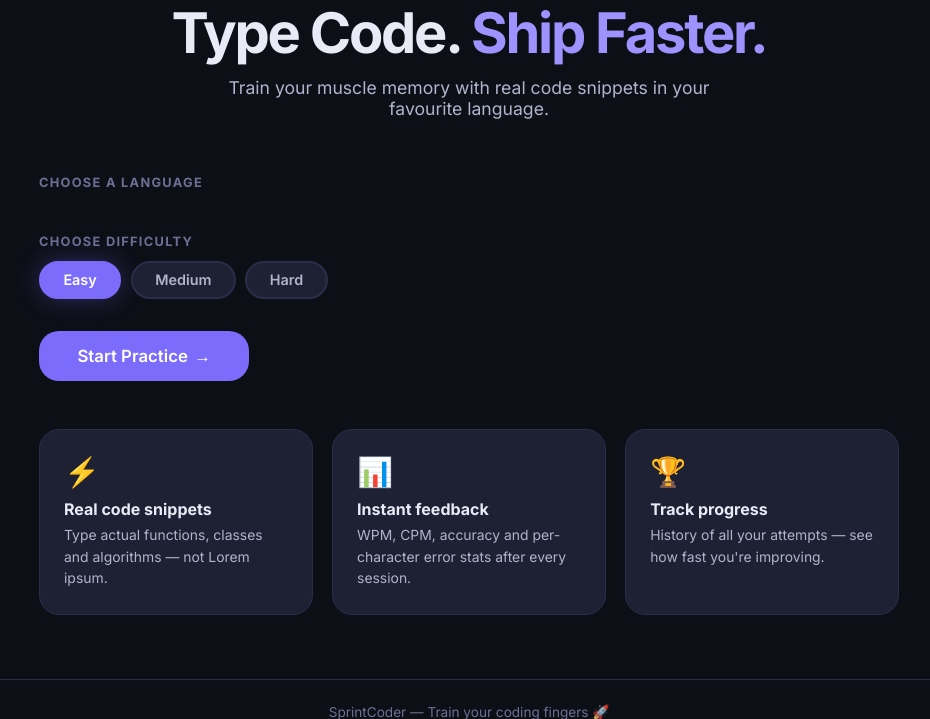
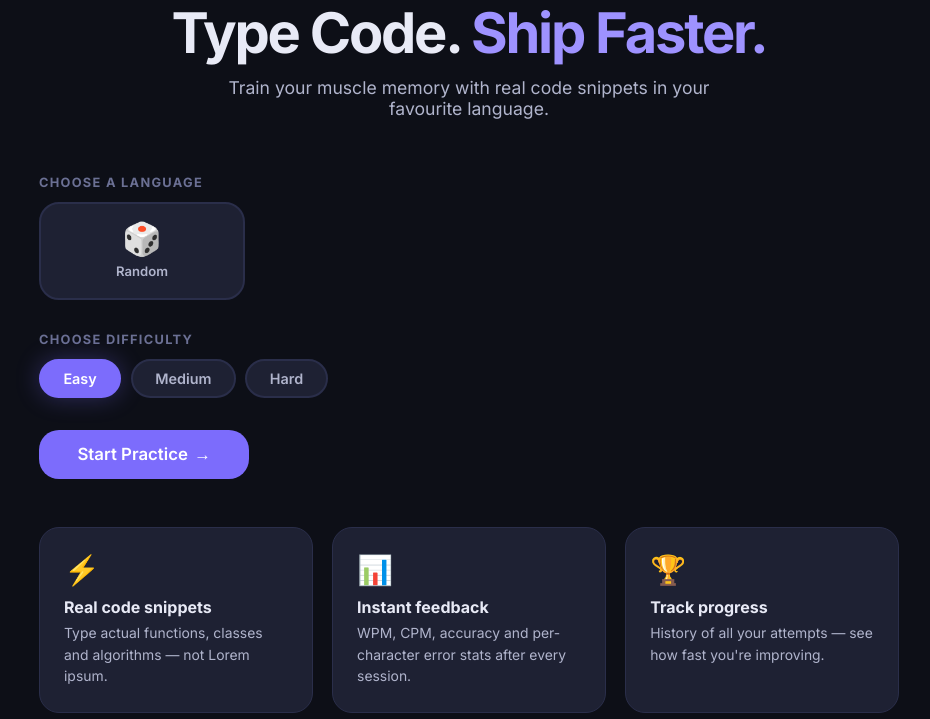
Before and after one commit to alexeysav9-stack/SprintCoder, a Django app: page / in a window 1280 px wide. Shown: the part 157-876 px from the top of the page, without its empty margins (171-1101 px from the left). Run offline with Django 5.2, Linux system fonts and the light colour scheme; data that the repository does not hold is empty.

Commit message:
Add opportunity to choose random language, add readme.md, fix some bugs

```diff
--- a/static/css/main.css
+++ b/static/css/main.css
@@ -318,8 +318,14 @@ a:hover { color: var(--accent); }
 /* Language grid */
 .lang-grid {
   display: grid;
-  grid-template-columns: repeat(auto-fit, minmax(120px, 1fr));
+  grid-template-columns: repeat(4, 1fr);
   gap: .75rem;
+}
+
+@media (max-width: 580px) {
+  .lang-grid {
+    grid-template-columns: repeat(2, 1fr);
+  }
 }
 .lang-card {
   display: flex;
@@ -348,6 +354,17 @@ a:hover { color: var(--accent); }
 .lang-icon { font-size: 2rem; }
 .lang-name { font-size: .82rem; font-weight: 600; color: var(--fg-2); text-align: center; }
 .lang-card.selected .lang-name { color: var(--fg); }
+.dice-icon {
+  display: inline-block;
+  line-height: 1;
+  transition: transform 0.3s cubic-bezier(0.34, 1.56, 0.64, 1);
+}
+.lang-card:hover .dice-icon {
+  transform: rotate(25deg) scale(1.18);
+}
+.lang-card.selected .dice-icon {
+  transform: scale(1.12);
+}
 
 /* Difficulty row */
 .difficulty-row {
--- a/templates/trainer/index.html
+++ b/templates/trainer/index.html
@@ -22,6 +22,12 @@
           <span class="lang-name">{{ lang.name }}</span>
         </label>
       {% endfor %}
+      <label class="lang-card lang-card-random" for="lang-random">
+        <input type="radio" name="language" id="lang-random"
+               value="random" hidden />
+        <span class="lang-icon dice-icon">🎲</span>
+        <span class="lang-name">Random</span>
+      </label>
     </div>
 
     <!-- Difficulty -->
--- a/trainer/templatetags/trainer_extras.py
+++ b/trainer/templatetags/trainer_extras.py
@@ -24,7 +24,10 @@ def devicon_class(slug):
 
 @register.simple_tag
 def devicon(slug, extra_class=''):
-    """Render a <i> devicons element for a language slug."""
+    """Render a <i> devicons element for a language slug (or dice for 'random')."""
+    if slug == 'random':
+        cls = f'dice-icon {extra_class}'.strip()
+        return mark_safe(f'<span class="{cls}">🎲</span>')
     cls = DEVICON_CLASSES.get(slug, 'devicon-devicon-plain')
     if extra_class:
         cls = f'{cls} {extra_class}'
--- a/trainer/views.py
+++ b/trainer/views.py
@@ -44,6 +44,8 @@ def random_snippet(request):
     difficulty = request.GET.get('difficulty', '').strip()
     my_repos = request.GET.get('my_repos', '').strip()
 
+    is_random_lang = not language_slug or language_slug.lower() == 'random'
+
     if my_repos and request.user.is_authenticated:
         user_snippets = Snippet.objects.filter(imported_by=request.user)
         if not user_snippets.exists():
@@ -55,7 +57,7 @@ def random_snippet(request):
             return redirect('index')
 
         lang_qs = user_snippets
-        if language_slug:
+        if not is_random_lang:
             lang_qs = user_snippets.filter(language__slug=language_slug)
             if not lang_qs.exists():
                 lang_obj = Language.objects.filter(slug=language_slug).first()
@@ -76,24 +78,38 @@ def random_snippet(request):
             else:
                 target_qs = lang_qs
 
+        # When random language is selected, choose fairly across available languages
+        if is_random_lang:
+            available_langs = list(target_qs.values_list('language__slug', flat=True).distinct())
+            if available_langs:
+                chosen_slug = random.choice(available_langs)
+                target_qs = target_qs.filter(language__slug=chosen_slug)
+
         snippet = random.choice(list(target_qs))
         return redirect('exercise', snippet_id=snippet.pk)
 
     # Standard snippets fallback
     qs = Snippet.objects.all()
-    if language_slug:
+    if not is_random_lang:
         qs = qs.filter(language__slug=language_slug)
+
     if difficulty:
         diff_qs = qs.filter(difficulty=difficulty)
         if diff_qs.exists():
             qs = diff_qs
 
-    if not qs.exists() and language_slug:
+    if not qs.exists() and not is_random_lang:
         qs = Snippet.objects.filter(language__slug=language_slug)
 
     if not qs.exists():
         messages.warning(request, "No snippets found for the selected criteria.")
         return redirect('index')
+
+    if is_random_lang:
+        available_langs = list(qs.values_list('language__slug', flat=True).distinct())
+        if available_langs:
+            chosen_slug = random.choice(available_langs)
+            qs = qs.filter(language__slug=chosen_slug)
 
     snippet = random.choice(list(qs))
     return redirect('exercise', snippet_id=snippet.pk)
```
Also changed, not shown: trainer/tests.py (+10 -0 lines), README.md (added).
